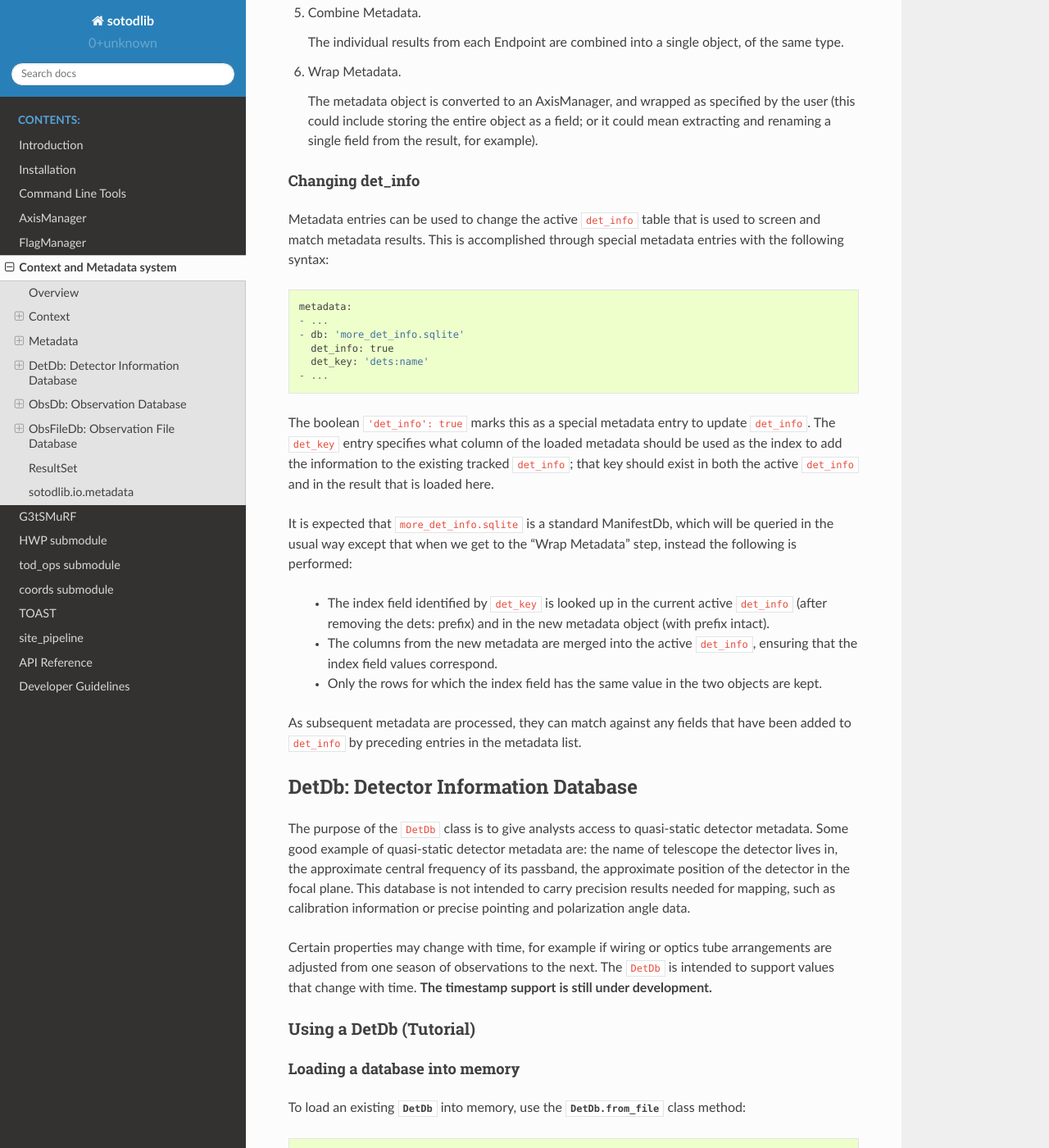
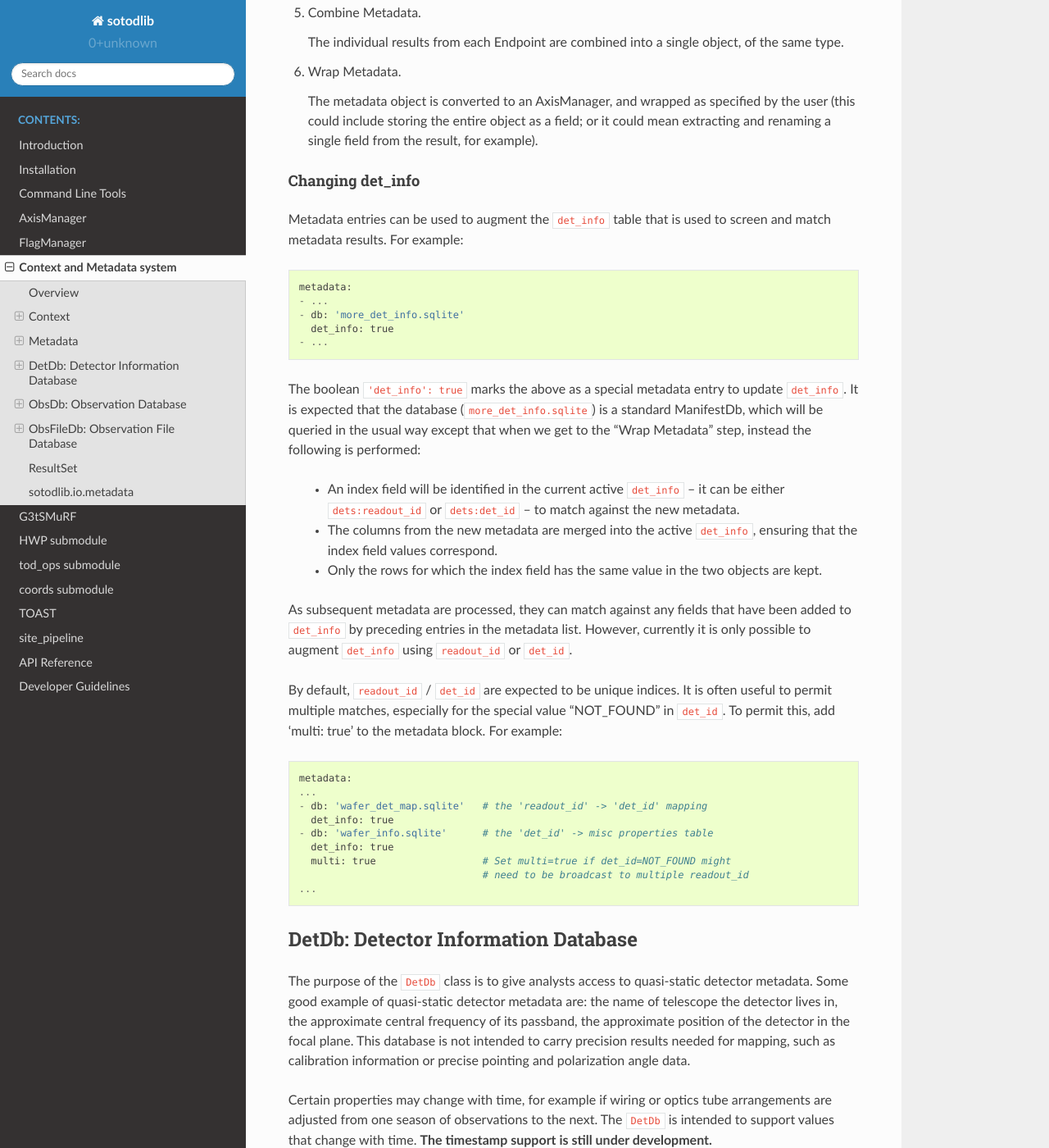
Before and after one commit to simonsobs/sotodlib, a Sphinx documentation site: the page built from docs/context.rst, in a window 1280 px wide and 1400 px high, scrolled down 16446 px. Shown: the whole window at 82% size. Built offline with Sphinx 7.4.7 and the Read the Docs theme 2.0.0, drawn with Linux system fonts in a browser that asks for light colours.

Commit message:
tests and docs for multi-matching in context/metadata

```diff
--- a/docs/context.rst
+++ b/docs/context.rst
@@ -849,32 +849,24 @@ contain only the ``obs_id``.  For each item in the context.yaml
 Changing det_info
 -----------------
 
-Metadata entries can be used to change the active ``det_info`` table
-that is used to screen and match metadata results.  This is
-accomplished through special metadata entries with the following
-syntax::
+Metadata entries can be used to augment the  ``det_info`` table
+that is used to screen and match metadata results.  For example::
 
   metadata:
   - ...
   - db: 'more_det_info.sqlite'
     det_info: true
-    det_key: 'dets:name'
   - ...
 
-The boolean ``'det_info': true`` marks this as a special metadata
-entry to update ``det_info``.  The ``det_key`` entry specifies what
-column of the loaded metadata should be used as the index to add the
-information to the existing tracked ``det_info``; that key should
-exist in both the active ``det_info`` and in the result that is loaded
-here.
-
-It is expected that ``more_det_info.sqlite`` is a standard ManifestDb,
-which will be queried in the usual way except that when we get to the
-"Wrap Metadata" step, instead the following is performed:
-
-  - The index field identified by ``det_key`` is looked up in the
-    current active ``det_info`` (after removing the dets: prefix) and
-    in the new metadata object (with prefix intact).
+The boolean ``'det_info': true`` marks the above as a special metadata
+entry to update ``det_info``.  It is expected that the database
+(``more_det_info.sqlite``) is a standard ManifestDb, which will be
+queried in the usual way except that when we get to the "Wrap
+Metadata" step, instead the following is performed:
+
+  - An index field will be identified in the current active
+    ``det_info`` -- it can be either ``dets:readout_id`` or
+    ``dets:det_id`` -- to match against the new metadata.
   - The columns from the new metadata are merged into the active
     ``det_info``, ensuring that the index field values correspond.
   - Only the rows for which the index field has the same value in the
@@ -882,7 +874,23 @@ which will be queried in the usual way except that when we get to the
 
 As subsequent metadata are processed, they can match against any
 fields that have been added to ``det_info`` by preceding entries in
-the metadata list.
+the metadata list.  However, currently it is only possible to augment
+``det_info`` using ``readout_id`` or ``det_id``.
+
+By default, ``readout_id`` / ``det_id`` are expected to be unique
+indices.  It is often useful to permit multiple matches, especially
+for the special value "NOT_FOUND" in ``det_id``.  To permit this, add
+'multi: true' to the metadata block.  For example::
+
+  metadata:
+  ...
+  - db: 'wafer_det_map.sqlite'   # the 'readout_id' -> 'det_id' mapping
+    det_info: true
+  - db: 'wafer_info.sqlite'      # the 'det_id' -> misc properties table
+    det_info: true
+    multi: true                  # Set multi=true if det_id=NOT_FOUND might
+                                 # need to be broadcast to multiple readout_id
+  ...
 
 
 ------------------------------------
```
Also changed, not shown: 1 other file.
